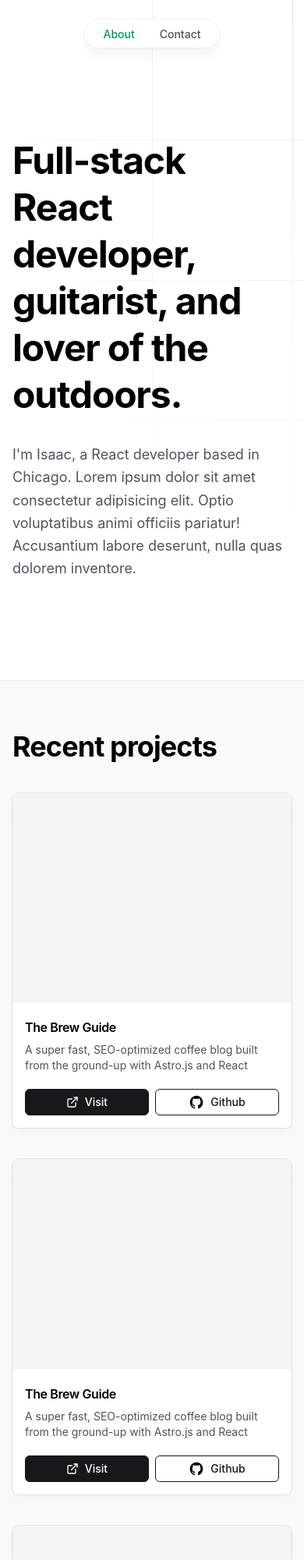
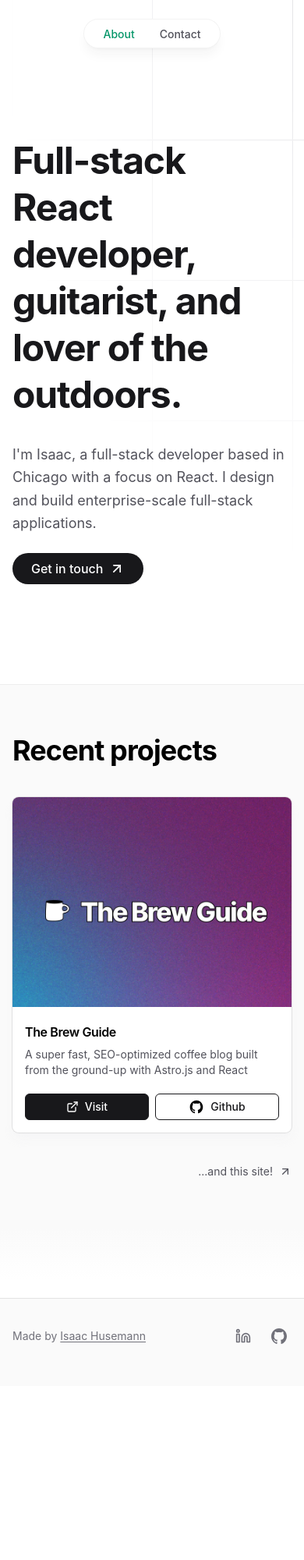
Before and after one commit to ihusemann/portfolio, an Astro site: page / in a window 390 px wide. Shown: the top 2000 px of the page at 78% size. After the commit the page ends 1777 px from the top, so only its background shows below. Built offline with nearby package versions, Linux system fonts and the light colour scheme; Astro itself is replaced by a stand-in of ours.

Commit message:
replaced projects placeholder content

```diff
--- a/src/components/ProjectCard.astro
+++ b/src/components/ProjectCard.astro
@@ -31,7 +31,9 @@ const { title, description, img, href, githubUrl } = Astro.props;
       <ExternalLinkIcon class="h-4 w-4" aria-hidden="true" />
     </div>
 
-    <div class="w-full aspect-[4/3] bg-zinc-100 rounded-t-lg"></div>
+    <div class="w-full aspect-[4/3] bg-zinc-100 rounded-t-lg overflow-hidden">
+      <img src={img.url} alt={img.alt} />
+    </div>
     <div class="px-4 pt-4 flex flex-col items-start">
       <h3
         class="text-base font-semibold tracking-tight leading-4 pt-2 pb-[2px] border-b transition ease-in-out border-transparent group-hover:border-zinc-900"
--- a/src/pages/index.astro
+++ b/src/pages/index.astro
@@ -9,19 +9,26 @@ import Gutter from "../layouts/Gutter.astro";
   <div class="mb-32">
     <Gutter>
       <h1
-        class="text-5xl md:text-6xl font-bold leading-tight tracking-tight max-w-4xl"
+        class="text-5xl md:text-6xl font-bold leading-tight tracking-tight max-w-4xl text-zinc-900"
       >
         Full-stack React developer, guitarist, and lover of the outdoors.
       </h1>
       <p class="text-lg leading-relaxed text-zinc-600 mt-8 max-w-2xl">
-        I'm Isaac, a React developer based in Chicago. Lorem ipsum dolor sit
-        amet consectetur adipisicing elit. Optio voluptatibus animi officiis
-        pariatur! Accusantium labore deserunt, nulla quas dolorem inventore.
+        I'm Isaac, a full-stack developer based in Chicago with a focus on
+        React. I design and build enterprise-scale full-stack applications.
       </p>
+      <div class="flex mt-6">
+        <a
+          href="/contact"
+          class="bg-zinc-900 flex items-center hover:opacity-80 transition ease-in-out font-medium text-white rounded-full px-6 py-2"
+          >Get in touch
+          <ArrowUpRight class="h-5 w-5 ml-2" />
+        </a>
+      </div>
     </Gutter>
   </div>
 
-  <div class="mb-24 py-16 bg-zinc-50 border-y border-zinc-900/5">
+  <div class="py-16 bg-zinc-50 border-t border-zinc-900/5">
     <Gutter>
       <h2 class="text-4xl font-bold tracking-tight">Recent projects</h2>
       <div
@@ -30,28 +37,24 @@ import Gutter from "../layouts/Gutter.astro";
         <ProjectCard
           title="The Brew Guide"
           description="A super fast, SEO-optimized coffee blog built from the ground-up with Astro.js and React"
-          img={{ url: "", alt: "" }}
+          img={{ url: "/the-brew-guide.png", alt: "The Brew Guide" }}
           href="https://thebrewguide.com"
-          githubUrl="https://thebrewguide.com"
+          githubUrl="https://github.com/ihusemann/the-brew-guide"
         />
-        <ProjectCard
-          title="The Brew Guide"
-          description="A super fast, SEO-optimized coffee blog built from the ground-up with Astro.js and React"
-          img={{ url: "", alt: "" }}
-          href="https://thebrewguide.com"
-          githubUrl="https://thebrewguide.com"
-        />
-        <ProjectCard
-          title="The Brew Guide"
-          description="A super fast, SEO-optimized coffee blog built from the ground-up with Astro.js and React"
-          img={{ url: "", alt: "" }}
-          href="https://thebrewguide.com"
-          githubUrl="https://thebrewguide.com"
-        />
+      </div>
+      <div class="flex justify-end">
+        <a
+          href="https://github.com/ihusemann/portfolio"
+          class="text-sm text-zinc-600 hover:text-zinc-900 transition ease-in-out flex items-center"
+        >
+          <span>...and this site!</span>
+          <ArrowUpRight class="h-4 w-4 ml-2" aria-hidden="true" />
+        </a>
       </div>
     </Gutter>
   </div>
-  <Gutter>
+  <div class="bg-gradient-to-b from-zinc-50 to-white h-16 mb-6"></div>
+  <!-- <Gutter>
     <h2 class="text-4xl font-bold tracking-tight">Tech I'm using</h2>
-  </Gutter>
+  </Gutter> -->
 </BaseLayout>
```
Also changed, not shown: public/the-brew-guide.png (added).
